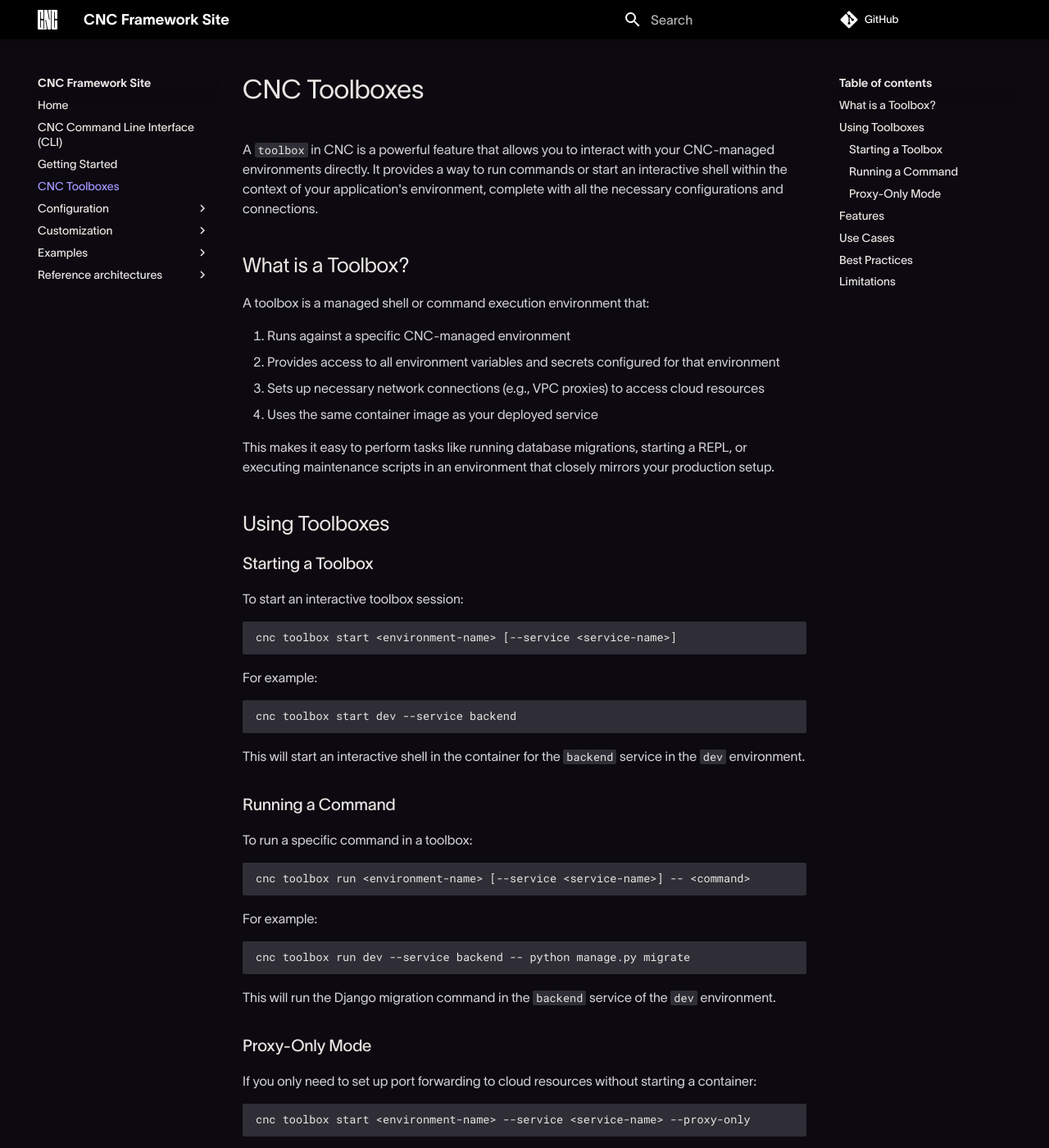
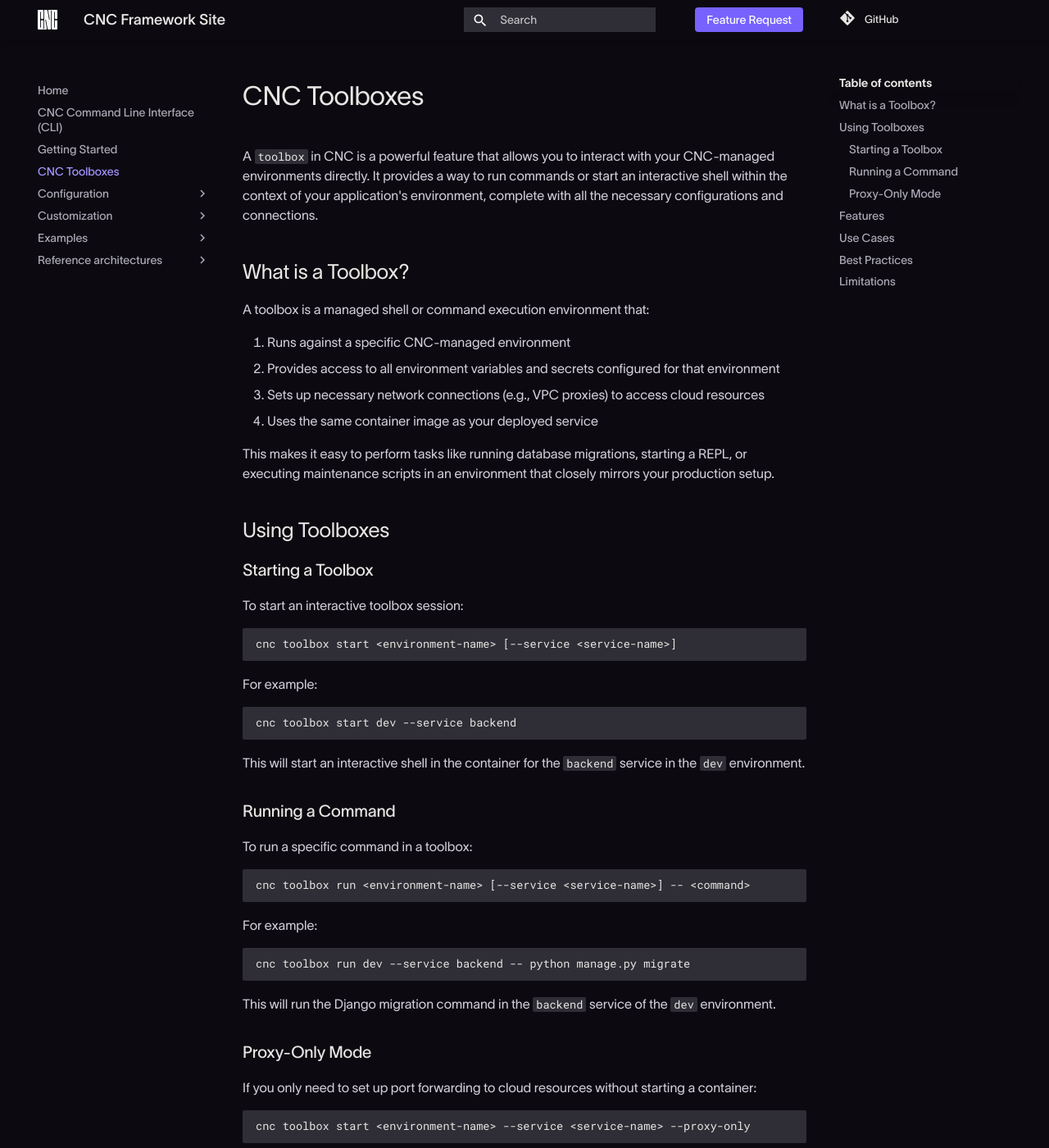
Before and after one commit to coherenceplatform/cnc, an MkDocs documentation site: the page built from docs/toolboxes.md, in a window 1280 px wide and 1400 px high. Shown: the whole window at 82% size. Built offline with MkDocs 1.6.1 and Material for MkDocs 9.7.7, drawn with Linux system fonts in a browser that asks for light colours; some web fonts are replaced; comment, search, counter and statistics services are not loaded.

Commit message:
add feature request button

```diff
--- a/docs/stylesheets/custom.css
+++ b/docs/stylesheets/custom.css
@@ -1,7 +1,5 @@
-
-
-
 :root {
+    --white: #ffffff;
     --pampas: #e8e6e3;
     --black: #0C0A10;
     --gray-200: #d2cfdb;
@@ -11,19 +9,88 @@
     --gray-900: #1b191f;
     --gray-1000: var(--black);
     --electric-violet-400: #A495FF;
+    --electric-violet-500: #7762fe;
+    --md-accent-fg-color: var(--electric-violet-400);
     --md-text-font: 'Lausanne', -apple-system, BlinkMacSystemFont, "Segoe UI", Roboto, Helvetica, Arial, sans-serif, "Apple Color Emoji", "Segoe UI Emoji", "Segoe UI Symbol";
     --md-default-bg-color: var(--black);
+    --md-default-fg-color: var(--electric-violet-400);
     --md-default-bg-color-lighter: var(--gray-800);
     --md-typeset-color: var(--pampas);
     --md-typeset-a-color: var(--electric-violet-400);
     --md-code-bg-color: var(--md-default-bg-color-lighter);
     --md-code-fg-color: var(--pampas);
     --md-default-fg-color--light: var(--md-typeset-color);
-
 }
 
 .md-header {
-    background-color: black;
+    background-color: var(--black);
+    color: var(--pampas);
+}
+
+.md-header__inner {
+    color: var(--pampas);
+}
+
+.md-header__title {
+    color: var(--pampas);
+}
+
+.md-header__topic:first-child {
+    font-weight: 500;;
+}
+
+.md-header__dropdown .md-header__button.md-button {
+    color: var(--pampas);
+    border-radius: 4px;
+    font-size: 0.7rem;
+}
+
+.md-search__input {
+    background-color: var(--gray-800);
+    color: var(--pampas);
+    font-size: 0.7rem;
+}
+
+.md-search__form {
+    height: 1.5rem;
+}
+
+.md-search__icon {
+    color: var(--pampas);
+}
+
+.md-search__options {
+    top: 0.2rem;
+}
+
+.md-icon svg {
+    width: 1rem;
+    height: 1rem;
+}
+
+.md-search-result .md-typeset h1,
+.md-search-result .md-typeset h2 {
+    color: var(--pampas);
+}
+
+.md-nav__link {
+    color: var(--gray-400);
+}
+
+.md-nav__link:hover {
+    color: var(--electric-violet-400);
+}
+
+.md-nav__item--active > .md-nav__link {
+    color: var(--electric-violet-400);
+}
+
+.md-content {
+    background-color: var(--black);
+}
+
+.md-content__inner {
+    padding-top: 1rem;
 }
 
 .md-typeset {
@@ -42,6 +109,103 @@
     color: var(--md-typeset-color);
 }
 
+.md-typeset code {
+    background-color: var(--gray-800);
+    color: var(--pampas);
+}
+
+.md-typeset a {
+    color: var(--electric-violet-400);
+}
+
+.md-typeset a:hover {
+    color: var(--pampas);
+}
+
+.md-header__option .md-button--primary {
+    background-color: var(--electric-violet-500);
+    color: var(--white);
+    border: none;
+    padding: 0.5em 1em;
+    border-radius: 4px;
+    font-size: 0.7rem;
+    transition: background-color 0.15s ease;
+}
+
+.md-header__option .md-button--primary:hover {
+    background-color: var(--electric-violet-400);
+    opacity: 1;
+}
+
+.md-header__dropdown {
+    position: relative;
+    display: inline-block;
+}
+
+.md-header__dropdown .md-button {
+    background-color: transparent;
+    color: var(--pampas);
+    border: 1px solid var(--gray-500);
+    padding: 0.5em 1em;
+    border-radius: 4px;
+    font-size: 0.7rem;
+    cursor: pointer;
+    transition: background-color 0.3s ease;
+}
+
+.md-header__dropdown .md-button:hover {
+    background-color: var(--gray-800);
+}
+
+.md-header__dropdown-content {
+    display: none;
+    position: absolute;
+    background-color: var(--gray-800);
+    min-width: 160px;
+    box-shadow: 0px 8px 16px 0px rgba(0,0,0,0.2);
+    z-index: 1;
+    font-size: 0.7rem;
+    border-radius: 4px;
+    overflow: hidden;
+}
+
+.md-header__dropdown:hover .md-header__dropdown-content {
+    display: block;
+}
+
+.md-header__dropdown-content a {
+    color: var(--pampas);
+    padding: 0.5em 1em;
+    text-decoration: none;
+    display: block;
+    font-size: 0.7rem;
+    transition: background-color 0.3s ease;
+}
+
+.md-header__dropdown-content a:hover {
+    background-color: var(--gray-900);
+}
+
+.md-header__option {
+    display: flex;
+    align-items: center;
+
+}
+
+.md-header__inner {
+    display: flex;
+    justify-content: space-between;
+    align-items: center;
+}
+
+.md-nav--primary > .md-nav__title {
+    display: none;
+  }
+
+.md-search {
+    margin-right: 1rem; /* Adjust this value to increase/decrease spacing */
+  }
+
 /* Improve search input text visibility */
 [data-md-toggle=search]:checked~.md-header .md-search__form {
     color: inherit;
--- /dev/null
+++ b/overrides/partials/header.html
@@ -0,0 +1,122 @@
+<!--
+  Copyright (c) 2016-2024 Martin Donath <martin.donath@squidfunk.com>
+
+  Permission is hereby granted, free of charge, to any person obtaining a copy
+  of this software and associated documentation files (the "Software"), to
+  deal in the Software without restriction, including without limitation the
+  rights to use, copy, modify, merge, publish, distribute, sublicense, and/or
+  sell copies of the Software, and to permit persons to whom the Software is
+  furnished to do so, subject to the following conditions:
+
+  The above copyright notice and this permission notice shall be included in
+  all copies or substantial portions of the Software.
+
+  THE SOFTWARE IS PROVIDED "AS IS", WITHOUT WARRANTY OF ANY KIND, EXPRESS OR
+  IMPLIED, INCLUDING BUT NOT LIMITED TO THE WARRANTIES OF MERCHANTABILITY,
+  FITNESS FOR A PARTICULAR PURPOSE AND NON-INFRINGEMENT. IN NO EVENT SHALL THE
+  AUTHORS OR COPYRIGHT HOLDERS BE LIABLE FOR ANY CLAIM, DAMAGES OR OTHER
+  LIABILITY, WHETHER IN AN ACTION OF CONTRACT, TORT OR OTHERWISE, ARISING
+  FROM, OUT OF OR IN CONNECTION WITH THE SOFTWARE OR THE USE OR OTHER DEALINGS
+  IN THE SOFTWARE.
+-->
+
+<!-- Determine classes -->
+{% set class = "md-header" %}
+{% if "navigation.tabs.sticky" in features %}
+  {% set class = class ~ " md-header--shadow md-header--lifted" %}
+{% elif "navigation.tabs" not in features %}
+  {% set class = class ~ " md-header--shadow" %}
+{% endif %}
+
+<!-- Header -->
+<header class="{{ class }}" data-md-component="header">
+  <nav
+    class="md-header__inner md-grid"
+    aria-label="{{ lang.t('header') }}"
+  >
+
+    <!-- Link to home -->
+    <a
+      href="{{ config.extra.homepage | d(nav.homepage.url, true) | url }}"
+      title="{{ config.site_name | e }}"
+      class="md-header__button md-logo"
+      aria-label="{{ config.site_name }}"
+      data-md-component="logo"
+    >
+      {% include "partials/logo.html" %}
+    </a>
+
+    <!-- Button to open drawer -->
+    <label class="md-header__button md-icon" for="__drawer">
+      {% set icon = config.theme.icon.menu or "material/menu" %}
+      {% include ".icons/" ~ icon ~ ".svg" %}
+    </label>
+
+    <!-- Header title -->
+    <div class="md-header__title" data-md-component="header-title">
+      <div class="md-header__ellipsis">
+        <div class="md-header__topic">
+          <span class="md-ellipsis">
+            {{ config.site_name }}
+          </span>
+        </div>
+        <div class="md-header__topic" data-md-component="header-topic">
+          <span class="md-ellipsis">
+            {% if page.meta and page.meta.title %}
+              {{ page.meta.title }}
+            {% else %}
+              {{ page.title }}
+            {% endif %}
+          </span>
+        </div>
+      </div>
+    </div>
+
+    <!-- Color palette toggle -->
+    {% if config.theme.palette %}
+      {% if not config.theme.palette is mapping %}
+        {% include "partials/palette.html" %}
+      {% endif %}
+    {% endif %}
+
+    <!-- User preference: color palette -->
+    {% if not config.theme.palette is mapping %}
+      {% include "partials/javascripts/palette.html" %}
+    {% endif %}
+
+    <!-- Site language selector -->
+    {% if config.extra.alternate %}
+      {% include "partials/alternate.html" %}
+    {% endif %}
+
+    <!-- Button to open search modal -->
+    {% if "material/search" in config.plugins %}
+      <label class="md-header__button md-icon" for="__search">
+        {% set icon = config.theme.icon.search or "material/magnify" %}
+        {% include ".icons/" ~ icon ~ ".svg" %}
+      </label>
+
+      <!-- Search interface -->
+      {% include "partials/search.html" %}
+    {% endif %}
+
+    <!-- Add Getting Started button and Contact dropdown -->
+    <div class="md-header__option">
+        <button class="md-header__button md-button"></button><a href="mailto:cnc@withcoherence.com" class="md-header__button md-button md-button--primary">Feature Request</a></Button>
+    </div>
+
+    <!-- Repository information -->
+    {% if config.repo_url %}
+      <div class="md-header__source">
+        {% include "partials/source.html" %}
+      </div>
+    {% endif %}
+  </nav>
+
+  <!-- Navigation tabs (sticky) -->
+  {% if "navigation.tabs.sticky" in features %}
+    {% if "navigation.tabs" in features %}
+      {% include "partials/tabs.html" %}
+    {% endif %}
+  {% endif %}
+</header>
```
